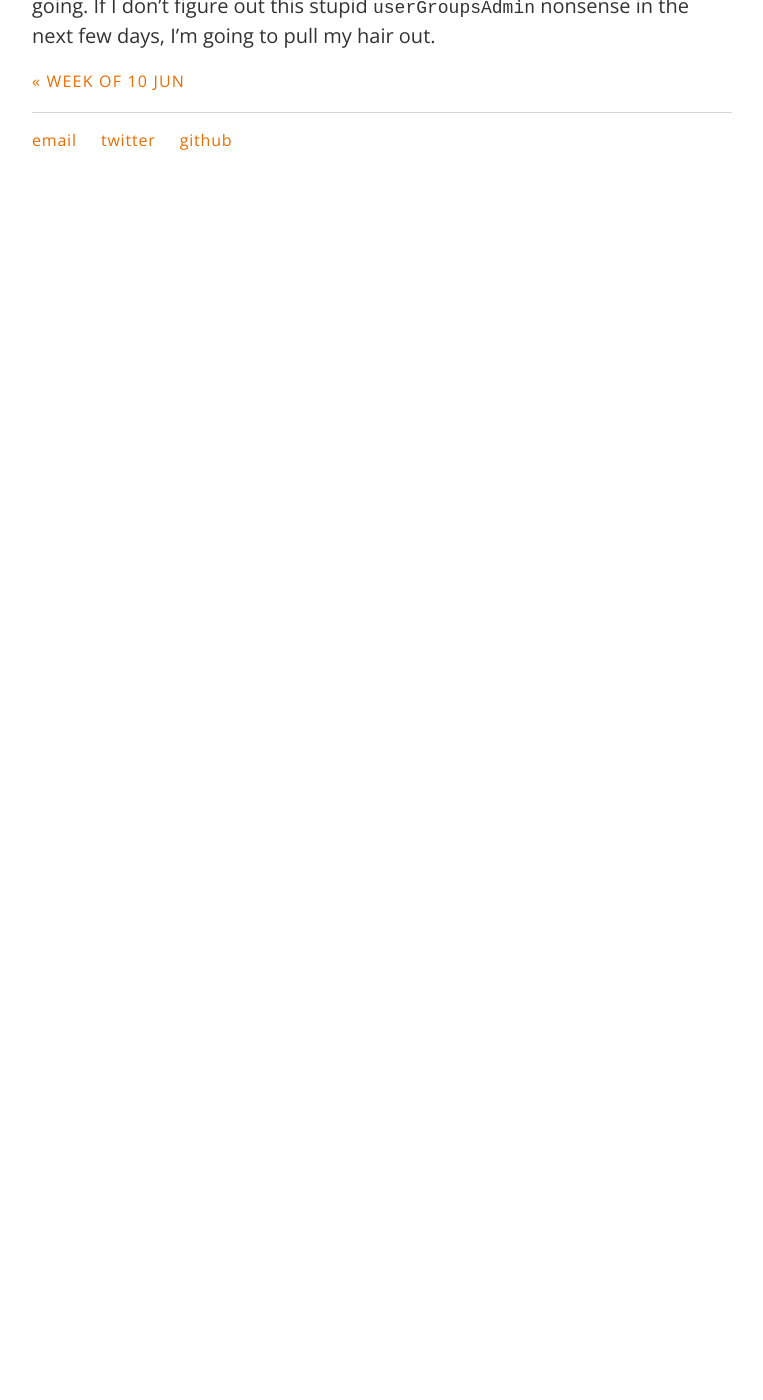
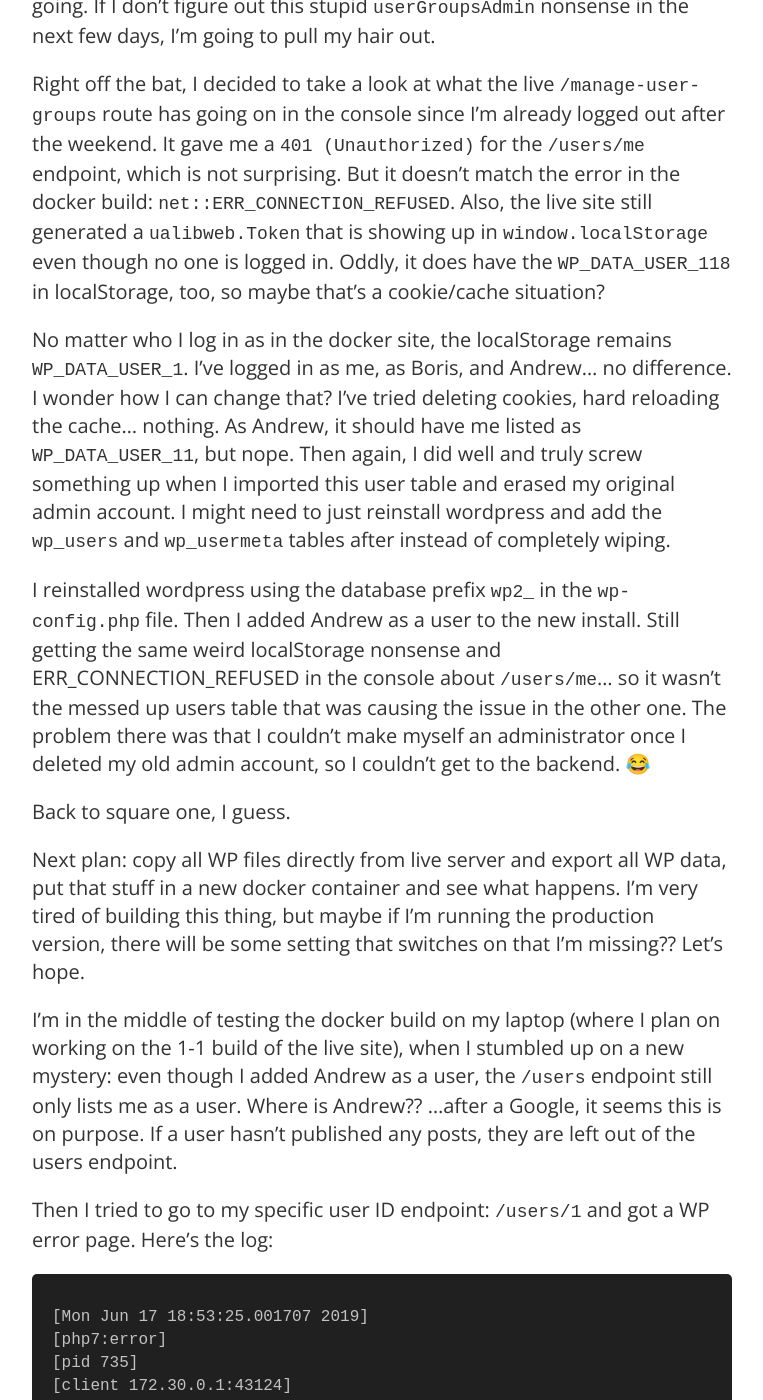
Before and after one commit to carylwyatt/carylwyatt.github.io, a Jekyll site: the page built from _posts/2019-06-17-week-of-17-jun.md, in a window 1280 px wide and 1400 px high, scrolled down 270 px. Shown: the whole window, without its empty margins (258-1021 px from the left). Built offline with Jekyll 4.4.1, drawn with Linux system fonts in a browser that asks for light colours; emoji names are drawn with the system emoji font; before the commit the page ends 900 px from its top, so only the background shows below that; some of the changed text lies outside the part shown.

Commit message:
monday afternoon update

````diff
--- a/_posts/2019-06-17-week-of-17-jun.md
+++ b/_posts/2019-06-17-week-of-17-jun.md
@@ -7,3 +7,43 @@ date: 2019-06-17
 ### 17 jun
 
 I'm quite exhausted from my weekend in Indiana, but this ish has to get going. If I don't figure out this stupid `userGroupsAdmin` nonsense in the next few days, I'm going to pull my hair out.
+
+Right off the bat, I decided to take a look at what the live `/manage-user-groups` route has going on in the console since I'm already logged out after the weekend. It gave me a `401 (Unauthorized)` for the `/users/me` endpoint, which is not surprising. But it doesn't match the error in the docker build: `net::ERR_CONNECTION_REFUSED`. Also, the live site still generated a `ualibweb.Token` that is showing up in `window.localStorage` even though no one is logged in. Oddly, it does have the `WP_DATA_USER_118` in localStorage, too, so maybe that's a cookie/cache situation?
+
+No matter who I log in as in the docker site, the localStorage remains `WP_DATA_USER_1`. I've logged in as me, as Boris, and Andrew... no difference. I wonder how I can change that? I've tried deleting cookies, hard reloading the cache... nothing. As Andrew, it should have me listed as `WP_DATA_USER_11`, but nope. Then again, I did well and truly screw something up when I imported this user table and erased my original admin account. I might need to just reinstall wordpress and add the `wp_users` and `wp_usermeta` tables after instead of completely wiping.
+
+I reinstalled wordpress using the database prefix `wp2_` in the `wp-config.php` file. Then I added Andrew as a user to the new install. Still getting the same weird localStorage nonsense and ERR_CONNECTION_REFUSED in the console about `/users/me`... so it wasn't the messed up users table that was causing the issue in the other one. The problem there was that I couldn't make myself an administrator once I deleted my old admin account, so I couldn't get to the backend. :joy:
+
+Back to square one, I guess.
+
+Next plan: copy all WP files directly from live server and export all WP data, put that stuff in a new docker container and see what happens. I'm very tired of building this thing, but maybe if I'm running the production version, there will be some setting that switches on that I'm missing?? Let's hope.
+
+I'm in the middle of testing the docker build on my laptop (where I plan on working on the 1-1 build of the live site), when I stumbled up on a new mystery: even though I added Andrew as a user, the `/users` endpoint still only lists me as a user. Where is Andrew?? ...after a Google, it seems this is on purpose. If a user hasn't published any posts, they are left out of the users endpoint.
+
+Then I tried to go to my specific user ID endpoint: `/users/1` and got a WP error page. Here's the log:
+```
+[Mon Jun 17 18:53:25.001707 2019]
+[php7:error]
+[pid 735]
+[client 172.30.0.1:43124]
+
+PHP Fatal error:  Uncaught Error: Call to undefined function gGetUserData() in /var/www/html/wp-content/themes/roots-ualib/functions.php:52
+
+Stack trace:
+
+#0 /var/www/html/wp-content/themes/roots-ualib/functions.php(83): createToken(Array)
+
+#1 /var/www/html/wp-includes/rest-api/endpoints/class-wp-rest-controller.php(395): {closure}(Array, 'token', Object(WP_REST_Request), 'user')
+
+#2 /var/www/html/wp-includes/rest-api/endpoints/class-wp-rest-users-controller.php(949): WP_REST_Controller->add_additional_fields_to_object(Array, Object(WP_REST_Request))
+
+#3 /var/www/html/wp-includes/rest-api/endpoints/class-wp-rest-users-controller.php(422): WP_REST_Users_Controller->prepare_item_for_response(Object(WP_User), Object(WP_REST_Request))
+
+#4 /var/www/html/wp-includes/rest-api/class-wp-rest-server.php(946): WP_REST_Users_Controller->get_item(Object(WP_REST_Request))
+
+#5 /var/www/html/wp-includes/rest-api/class-wp-rest-server.php(329): WP_REST_Server->dispatch(Object(WP_REST_Request))
+
+#6 /var/www/html/wp-includes/rest-api.php(309): WP_REST_Se in /var/www/html/wp-content/themes/roots-ualib/functions.php on line 52
+```
+
+The `sGP/functions.php` weren't loading, which is what was causing my WebApps admin icon disappearance. It's back now and so is the user ID endpoint, but I'm still not setting the `ualibweb.Token` in localStorage. What's WEIRD though, is that my `/users/1` endpoint has a token set. Like, the object has a key called "token". How?! Where is that being injected? Why? And what does it do?
````
